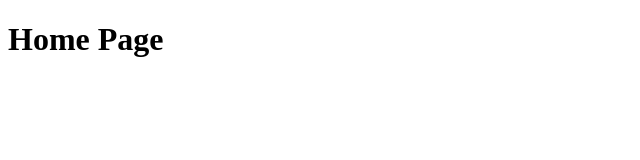
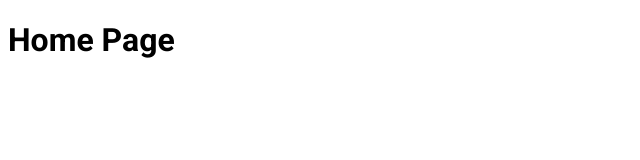
Before and after one commit to medvedev888/Information_systems_1, a Vue app in the folder frontend/: page / in a window 1280 px wide. Shown: the top 160 px of the page, without its empty margins (0-640 px from the left). Built offline with nearby package versions, Linux system fonts and the light colour scheme.

Commit message:
feat: added main.css

```diff
--- /dev/null
+++ b/frontend/src/assets/main.css
@@ -0,0 +1,6 @@
+@import url('https://fonts.googleapis.com/css2?family=Roboto:wght@300;400;500;700&display=swap');
+
+body {
+  font-family: 'Roboto', sans-serif;
+  font-weight: 300;
+}
--- a/frontend/src/main.js
+++ b/frontend/src/main.js
@@ -3,6 +3,7 @@
 
 import App from './App.vue'
 import router from './router'
+import './assets/main.css'
 
 const app = createApp(App)
 
```
